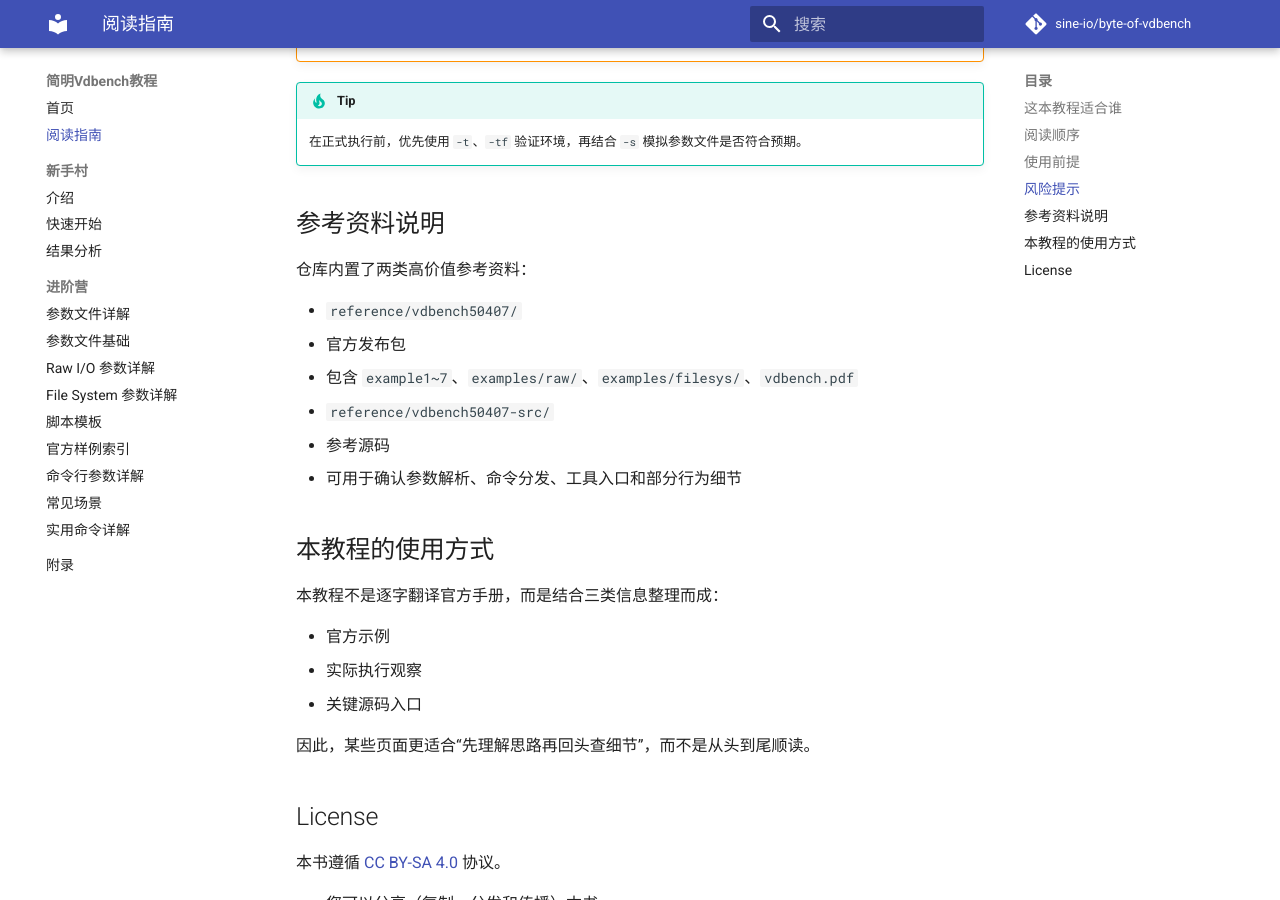
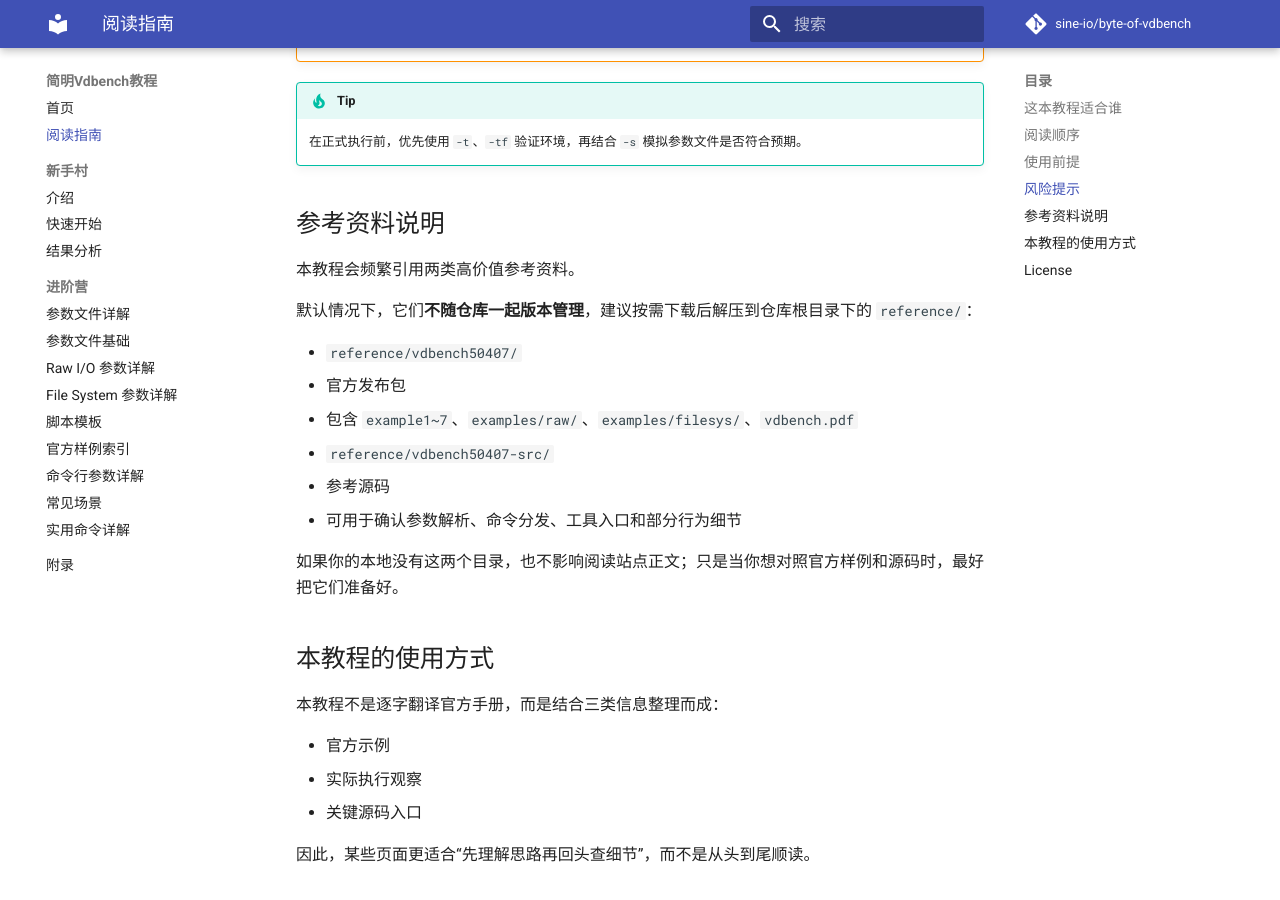
Before and after one commit to sine-io/byte-of-vdbench, an MkDocs documentation site: the page built from docs/zh-cn/README.md, in a window 1280 px wide and 900 px high, scrolled down 1059 px. Built offline with MkDocs 1.6.1 and Material for MkDocs 9.7.7, drawn with Linux system fonts in a browser that asks for light colours; comment, search, counter and statistics services are not loaded.

Commit message:
docs: treat reference assets as local optional files

```diff
--- a/docs/zh-cn/README.md
+++ b/docs/zh-cn/README.md
@@ -37,7 +37,9 @@
 
 ## 参考资料说明
 
-仓库内置了两类高价值参考资料：
+本教程会频繁引用两类高价值参考资料。
+
+默认情况下，它们**不随仓库一起版本管理**，建议按需下载后解压到仓库根目录下的 `reference/`：
 
 - `reference/vdbench50407/`
   - 官方发布包
@@ -45,6 +47,8 @@
 - `reference/vdbench50407-src/`
   - 参考源码
   - 可用于确认参数解析、命令分发、工具入口和部分行为细节
+
+如果你的本地没有这两个目录，也不影响阅读站点正文；只是当你想对照官方样例和源码时，最好把它们准备好。
 
 ## 本教程的使用方式
 
```
Also changed, not shown: docs/zh-cn/hero/appendix.md (+4 -1 lines), 1 other file.
